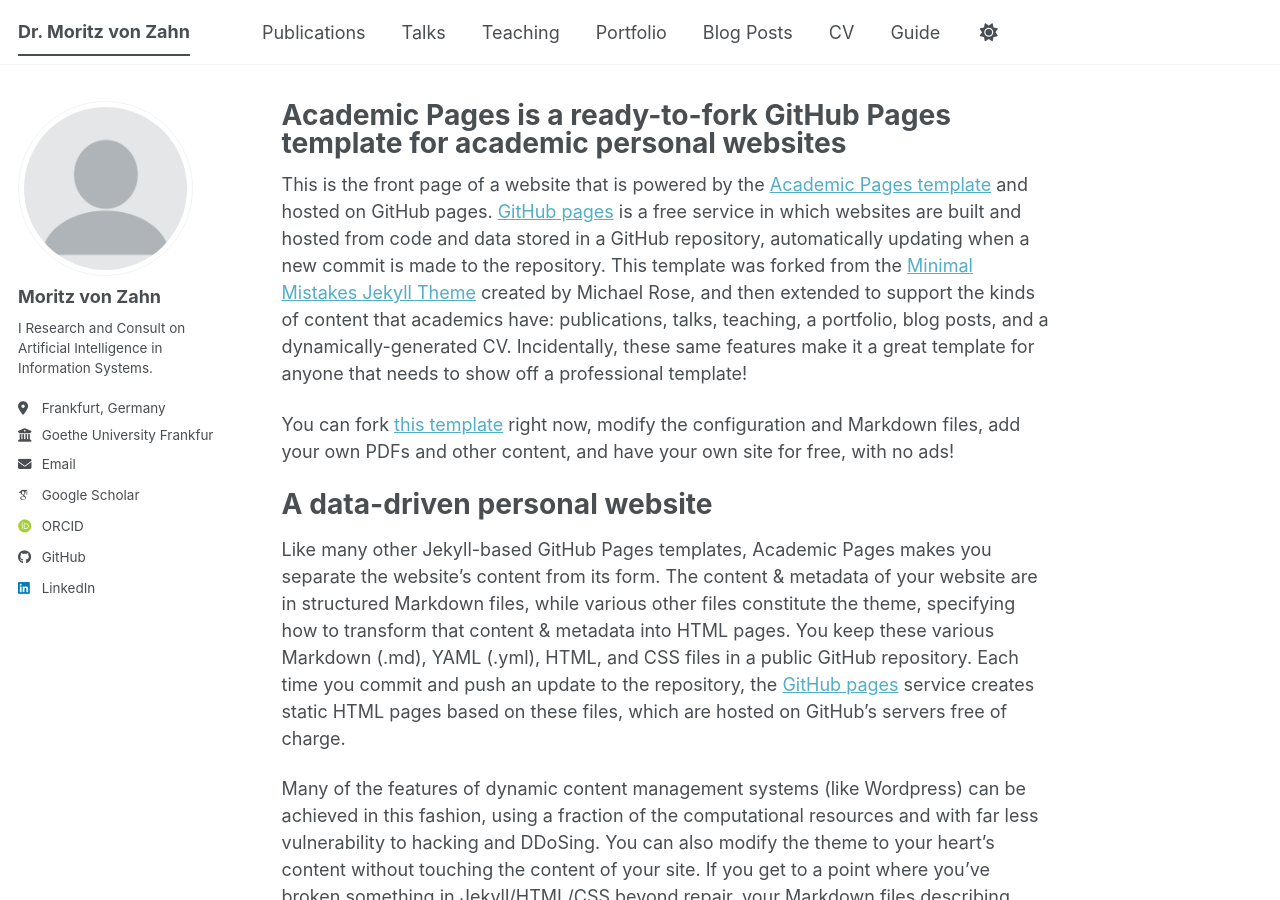
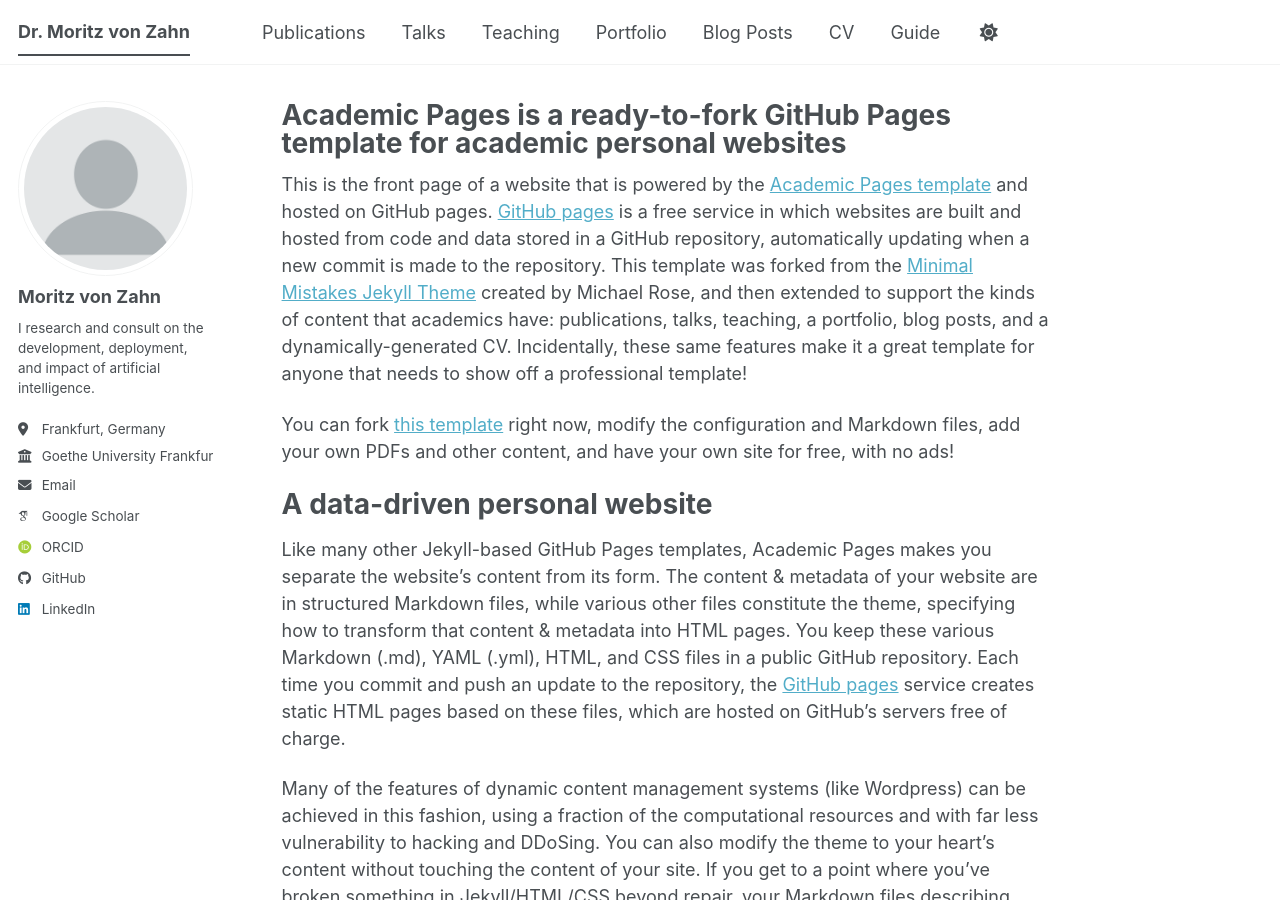
Before and after one commit to moritzvz/moritzvz.github.io, a Jekyll site: the page built from _pages/about.md, in a window 1280 px wide and 900 px high. Built offline with Jekyll 4.4.1, drawn with Linux system fonts in a browser that asks for light colours; some web fonts are replaced; a script bundle is joined from its source files by our own code; library files that are not in the unit come from our copies.

Commit message:
Update _config.yml

```diff
--- a/_config.yml
+++ b/_config.yml
@@ -26,7 +26,7 @@
   avatar           : "profile.png"
   name             : "Moritz von Zahn"
   pronouns         : # example: "she/her"
-  bio              : "I Research and Consult on Artificial Intelligence in Information Systems."
+  bio              : "I research and consult on the development, deployment, and impact of artificial intelligence."
   location         : "Frankfurt, Germany"
   employer         : "Goethe University Frankfurt"
   uri              : # URL
```
